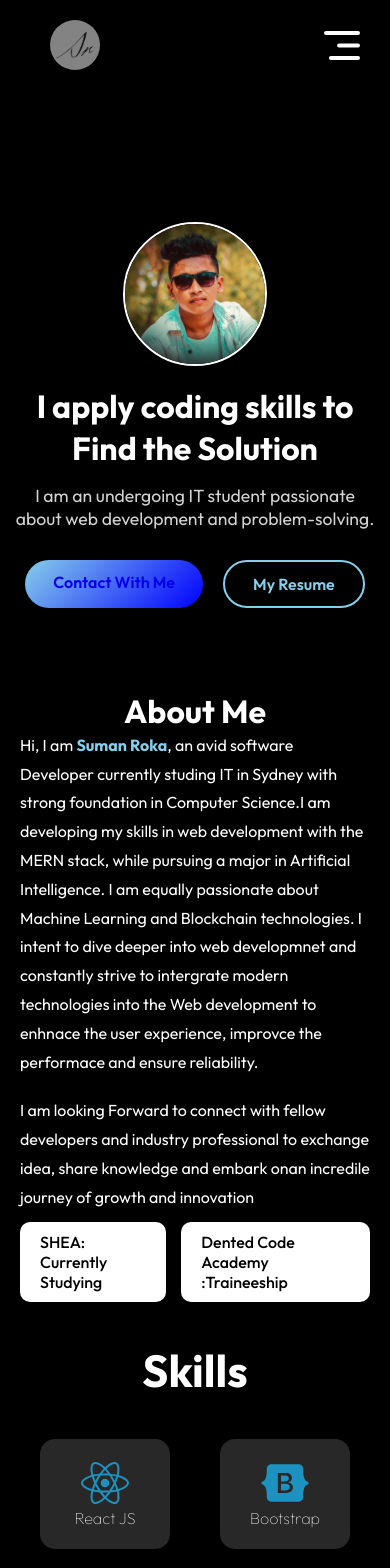
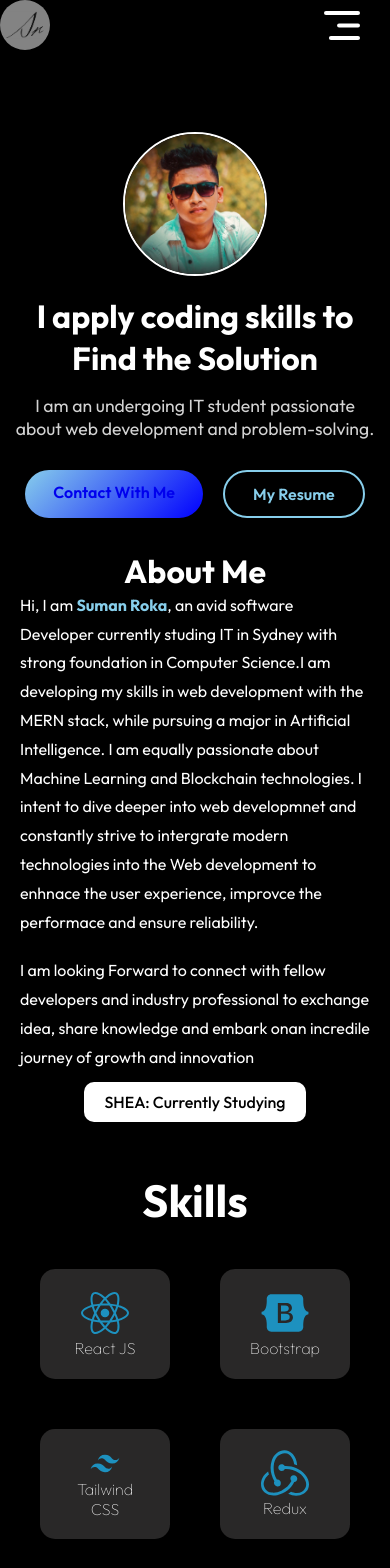
Before and after one commit to rokasuman/My-resume, a React (Vite) app: page / in a window 390 px wide. Shown: the top 1568 px of the page. Built offline with nearby package versions, Linux system fonts and the light colour scheme.

Commit message:
removed the education bootcamp  list

```diff
--- a/src/Components/About/About.css
+++ b/src/Components/About/About.css
@@ -6,7 +6,7 @@
   display: flex;
   flex-direction: column;
   align-items: center;
-  margin-top: -130px;
+  margin-top: -180px;
 }
 .about-title h1{
 
--- a/src/Components/About/About.jsx
+++ b/src/Components/About/About.jsx
@@ -26,7 +26,7 @@ const About = () => {
       <div className="education">
         <ul>
           <li>SHEA: Currently Studying</li>
-          <li>Dented Code Academy :Traineeship</li>
+          {/*<li>Dented Code Academy :Traineeship</li>*/}
         </ul>
       </div>
     </div>
--- a/src/Components/Hero/Hero.css
+++ b/src/Components/Hero/Hero.css
@@ -73,6 +73,9 @@
   color:black;
 }
 
+
+
+
 @media (max-width: 768px) {
   .hero h1 {
     font-size: 2rem;
--- a/src/Components/Navbar/Navbar.css
+++ b/src/Components/Navbar/Navbar.css
@@ -41,7 +41,7 @@
 
 .nav-connect:hover {
   transform: scale(1.05);
-  background: #f1f1f1;
+  background:white
 }
 .nav-mob-open{
   display: none;
@@ -52,8 +52,14 @@
 
 @media (max-width: 768px) {
   .navbar {
-    margin: 20px 50px;
+    margin: 20px 0px;
     gap: 15px;
+    background-color: rgb(0, 0, 0);
+    position: fixed;
+    width: 100%;
+   margin-top: 0;
+
+
   }
 
   .nav-connect{
--- a/src/Components/Skills/Skills.css
+++ b/src/Components/Skills/Skills.css
@@ -13,7 +13,7 @@
 .skill-title h1 {
   font-size: 2.8rem;
   margin-bottom: 40px;
-  position: relative;
+
 
 }
 
```
